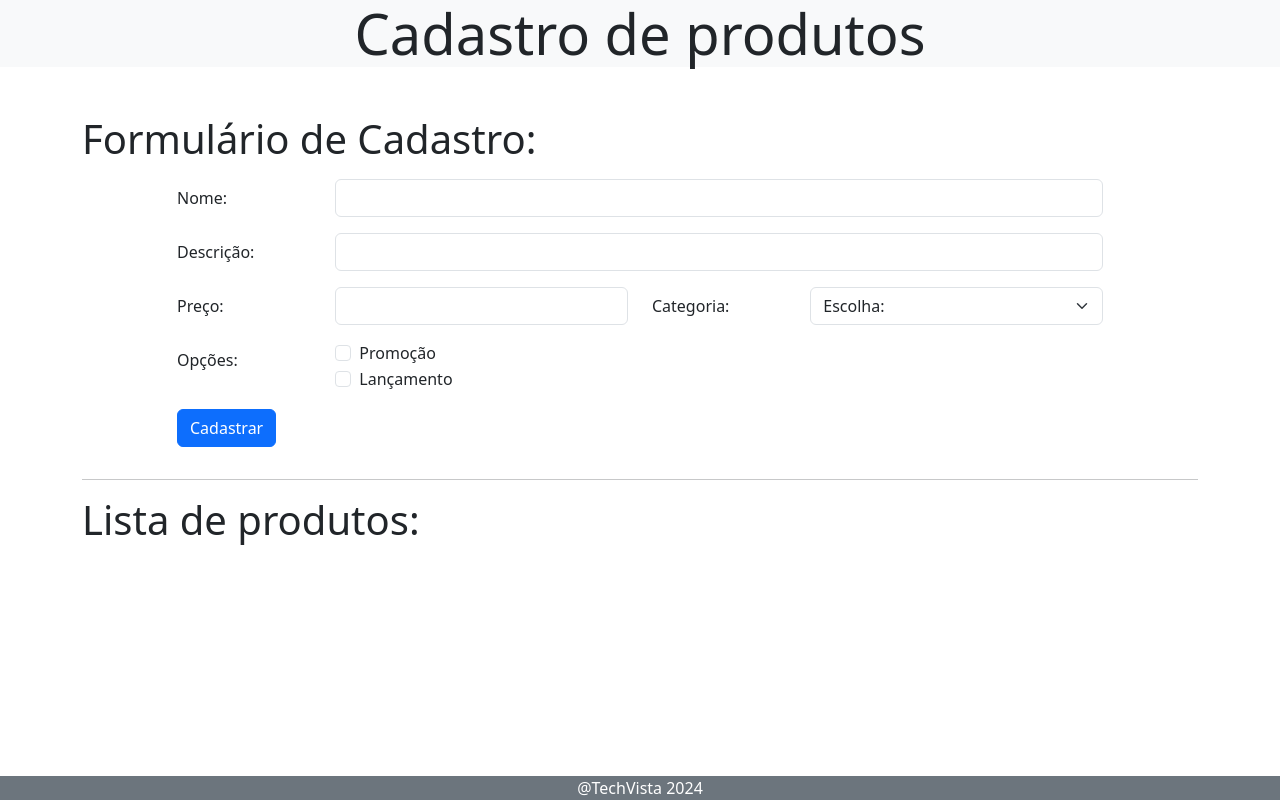
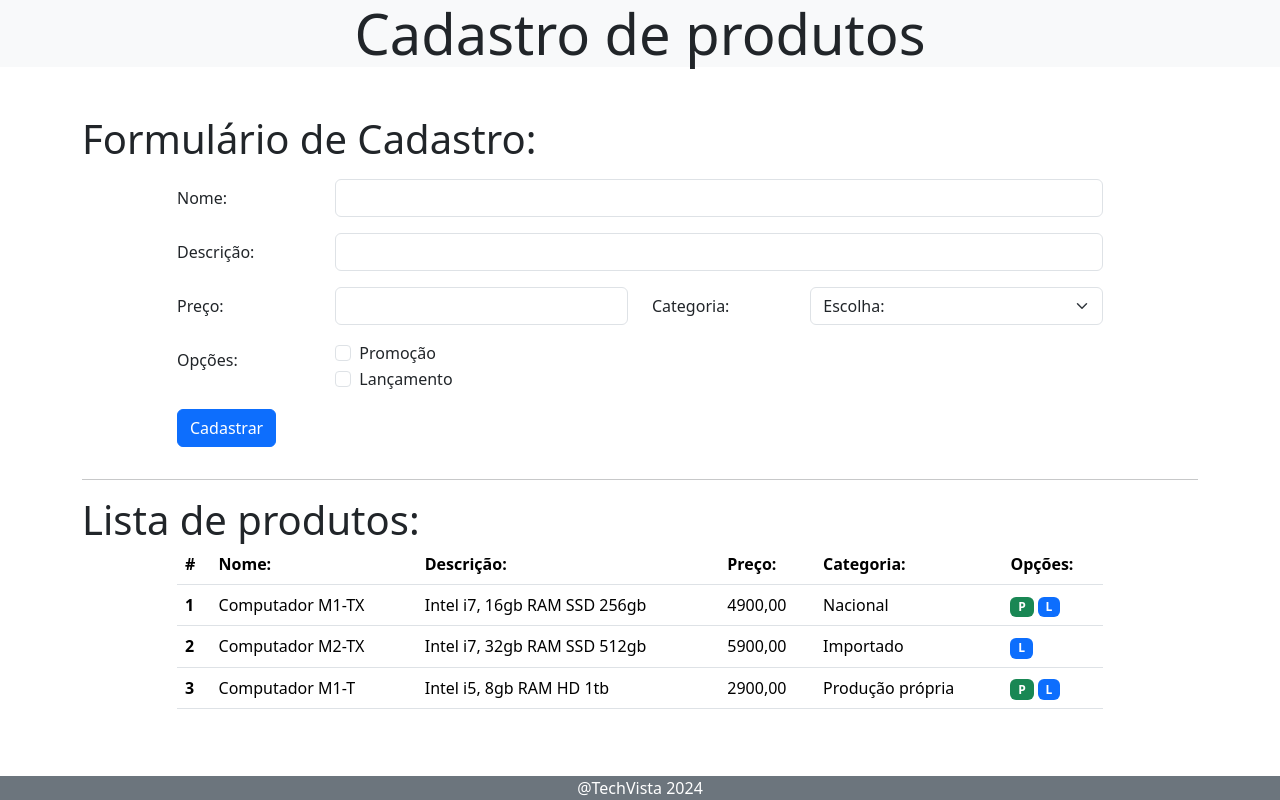
Before and after one commit to rcsilva96/cadastro-de-produtos, a plain HTML site: page index.html in a window 1280 px wide. Drawn offline with nearby package versions, Linux system fonts and the light colour scheme.

Commit message:
closes #3 - Construindo a interface da tabela

```diff
--- a/index.html
+++ b/index.html
@@ -108,6 +108,69 @@
                 Lista de produtos:
             </div>
 
+            <div class="row">
+
+                <div class="col-md-10 offset-md-1">
+
+                    <table class="table">
+
+                        <thead>
+
+                          <tr>
+                            <th scope="col">#</th>
+                            <th scope="col">Nome: </th>
+                            <th scope="col">Descrição: </th>
+                            <th scope="col">Preço: </th>
+                            <th scope="col">Categoria: </th>
+                            <th scope="col">Opções: </th>
+                          </tr>
+
+                        </thead>
+
+                        <tbody>
+
+                          <tr>
+                            <th scope="row">1</th>
+                            <td>Computador M1-TX</td>
+                            <td>Intel i7, 16gb RAM SSD 256gb</td>
+                            <td>4900,00</td>
+                            <td>Nacional</td>
+                            <td>
+                                <span class="badge bg-success">P</span>
+                                <span class="badge bg-primary">L</span>
+                            </td>
+                          </tr>
+
+                          <tr>
+                            <th scope="row">2</th>
+                            <td>Computador M2-TX</td>
+                            <td>Intel i7, 32gb RAM SSD 512gb</td>
+                            <td>5900,00</td>
+                            <td>Importado</td>
+                            <td>
+                                <span class="badge bg-primary">L</span>
+                            </td>
+                          </tr>
+
+                          <tr>
+                            <th scope="row">3</th>
+                            <td>Computador M1-T</td>
+                            <td>Intel i5, 8gb RAM HD 1tb</td>
+                            <td>2900,00</td>
+                            <td>Produção própria</td>
+                            <td>
+                                <span class="badge bg-success">P</span>
+                                <span class="badge bg-primary">L</span>
+                            </td>
+                          </tr>
+
+                        </tbody>
+
+                      </table>
+
+                </div>
+            </div>
+
         </section>
 
     </main>
```
